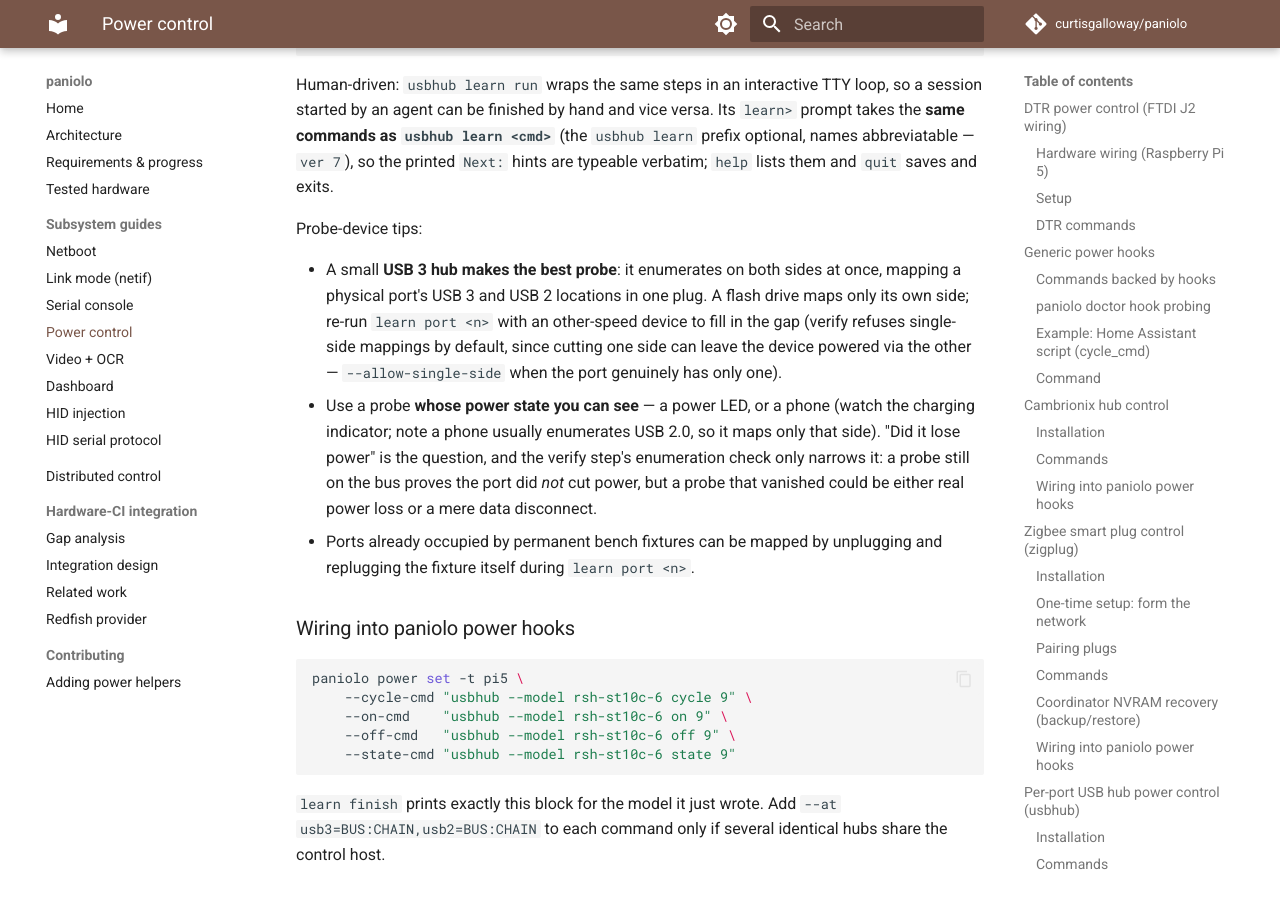
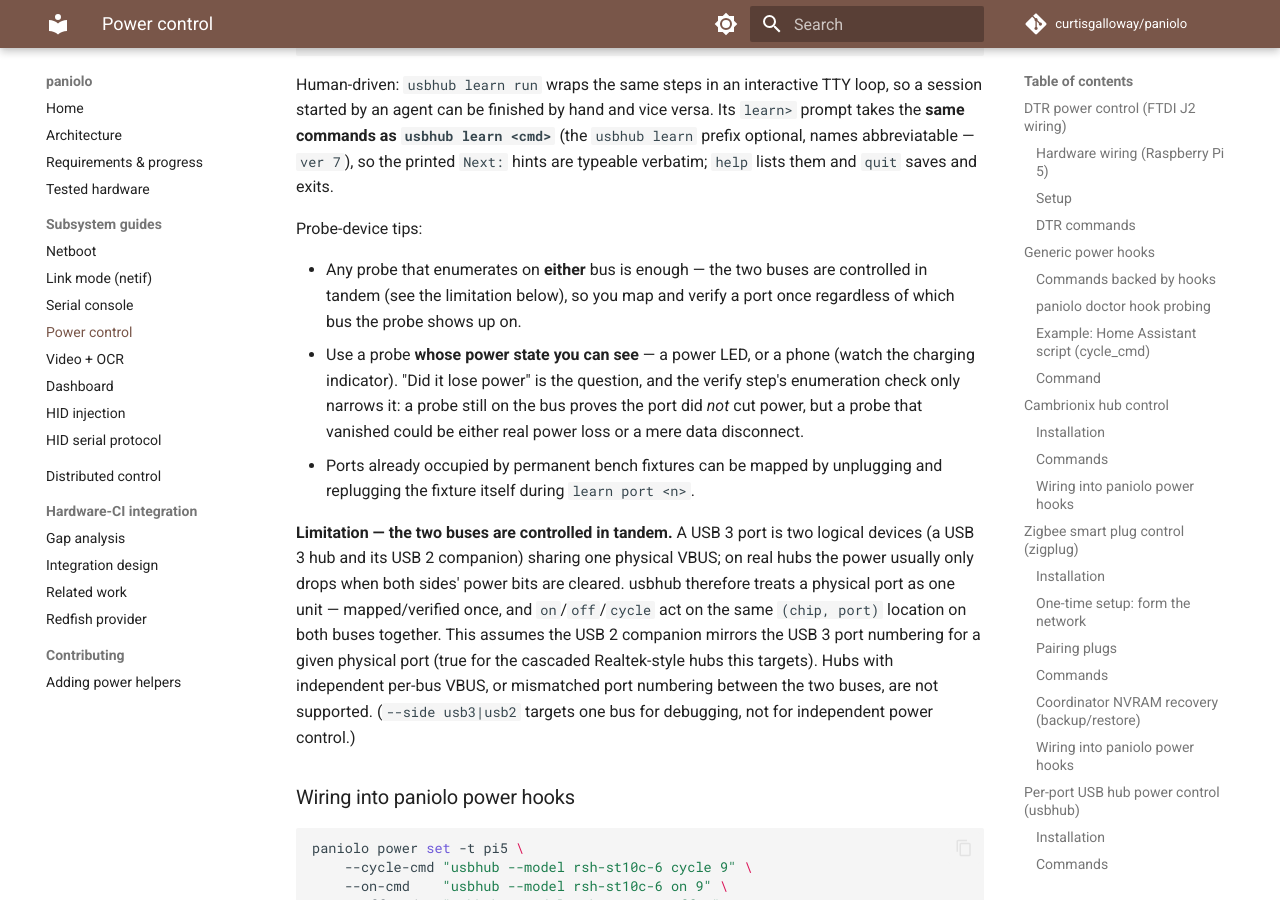
Before and after one commit to curtisgalloway/paniolo, an MkDocs documentation site: the page built from docs/power.md, in a window 1280 px wide and 900 px high, scrolled down 9523 px. Built offline with MkDocs 1.6.1 and Material for MkDocs 9.7.7, drawn with Linux system fonts in a browser that asks for light colours; comment, search, counter and statistics services are not loaded.

Commit message:
usbhub: control both buses in tandem; drop independent-side verify
A USB 3 port's USB 2 and USB 3 halves share one physical VBUS, and power
only really drops when both sides' PORT_POWER bits are cleared — so
verifying or controlling them independently is a footgun, not a feature
(it produced a false "not controllable" on a port verified single-side).

Treat a physical port as one unit:

- A port maps to ONE canonical (chip path, port), taken from whichever bus
  the probe enumerated on. mapped_sides() applies it to that location on
  every cascade bus that has such a chip, so a single mapping cuts both
  buses in tandem. finish() mirrors it onto both buses in the written
  profile, so on/off/cycle act on both too.
- Removed the single-side refusal and the --allow-single-side flag from
  begin_verify, the CLI, and the TTY. Verifying a one-sided mapping now
  Just Works (and cuts both buses).
- record_port no longer nags about an "unmapped" other side; you only need
  to walk a port once, with any probe that shows up on either bus.

Documented as a limitation (README + power.md): assumes the USB 2 companion
mirrors the USB 3 port numbering; hubs with independent per-bus VBUS or
mismatched numbering are unsupported. Probe guidance simplified accordingly
(any probe on either bus; pick one with a visible power state).

33 tests pass; the old single-side-refusal test is replaced by one asserting
a USB3-only mapping still cuts both buses. clippy/fmt clean.

Co-Authored-By: Claude Opus 4.8 (1M context) <noreply@anthropic.com>

```diff
--- a/docs/power.md
+++ b/docs/power.md
@@ -476,20 +476,27 @@ exits.
 
 Probe-device tips:
 
-- A small **USB 3 hub makes the best probe**: it enumerates on both sides at
-  once, mapping a physical port's USB 3 and USB 2 locations in one plug. A
-  flash drive maps only its own side; re-run `learn port <n>` with an
-  other-speed device to fill in the gap (verify refuses single-side mappings
-  by default, since cutting one side can leave the device powered via the
-  other — `--allow-single-side` when the port genuinely has only one).
+- Any probe that enumerates on **either** bus is enough — the two buses are
+  controlled in tandem (see the limitation below), so you map and verify a port
+  once regardless of which bus the probe shows up on.
 - Use a probe **whose power state you can see** — a power LED, or a phone
-  (watch the charging indicator; note a phone usually enumerates USB 2.0, so
-  it maps only that side). "Did it lose power" is the question, and the verify
-  step's enumeration check only narrows it: a probe still on the bus proves
-  the port did *not* cut power, but a probe that vanished could be either real
-  power loss or a mere data disconnect.
+  (watch the charging indicator). "Did it lose power" is the question, and the
+  verify step's enumeration check only narrows it: a probe still on the bus
+  proves the port did *not* cut power, but a probe that vanished could be either
+  real power loss or a mere data disconnect.
 - Ports already occupied by permanent bench fixtures can be mapped by
   unplugging and replugging the fixture itself during `learn port <n>`.
+
+**Limitation — the two buses are controlled in tandem.** A USB 3 port is two
+logical devices (a USB 3 hub and its USB 2 companion) sharing one physical
+VBUS; on real hubs the power usually only drops when both sides' power bits are
+cleared. usbhub therefore treats a physical port as one unit — mapped/verified
+once, and `on`/`off`/`cycle` act on the same `(chip, port)` location on both
+buses together. This assumes the USB 2 companion mirrors the USB 3 port
+numbering for a given physical port (true for the cascaded Realtek-style hubs
+this targets). Hubs with independent per-bus VBUS, or mismatched port numbering
+between the two buses, are not supported. (`--side usb3|usb2` targets one bus
+for debugging, not for independent power control.)
 
 ### Wiring into paniolo power hooks
 
```
Also changed, not shown: usbhub/README.md (+25 -9 lines), 3 other files.
